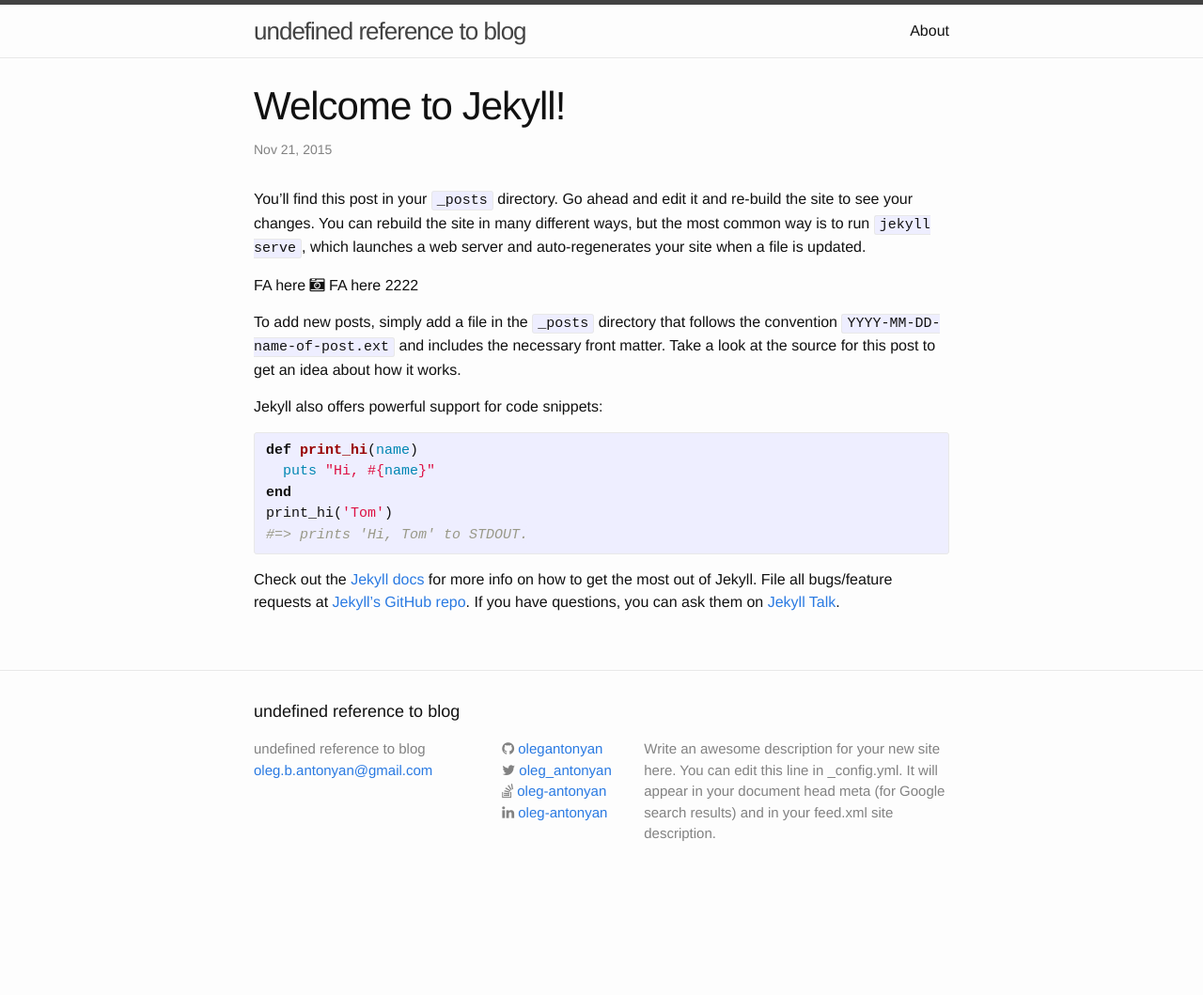
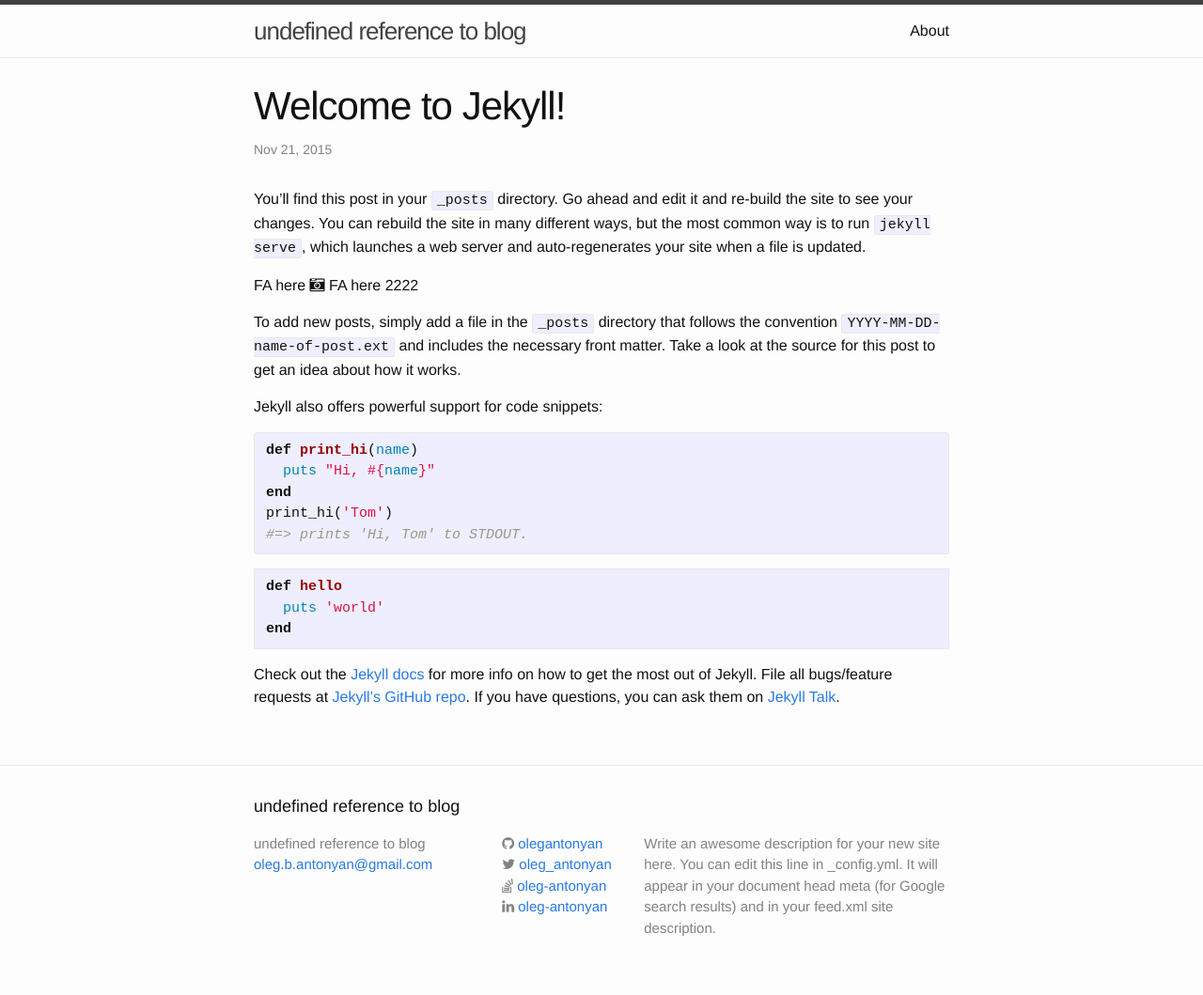
Before and after one commit to olegantonyan/undefined-reference, a Jekyll site: the page built from _posts/2015-11-21-welcome-to-jekyll.markdown, in a window 1280 px wide. Shown: the whole page at 94% size. Built offline with Jekyll 4.4.1, drawn with Linux system fonts in a browser that asks for light colours; before the commit the page ends 959 px from its top, so only the background shows below that.

Commit message:
Added standard markdown code

````diff
--- a/_posts/2015-11-21-welcome-to-jekyll.markdown
+++ b/_posts/2015-11-21-welcome-to-jekyll.markdown
@@ -21,6 +21,12 @@
 #=> prints 'Hi, Tom' to STDOUT.
 {% endhighlight %}
 
+```ruby
+def hello
+  puts 'world'
+end
+```
+
 Check out the [Jekyll docs][jekyll-docs] for more info on how to get the most out of Jekyll. File all bugs/feature requests at [Jekyll’s GitHub repo][jekyll-gh]. If you have questions, you can ask them on [Jekyll Talk][jekyll-talk].
 
 [jekyll-docs]: http://jekyllrb.com/docs/home
````
